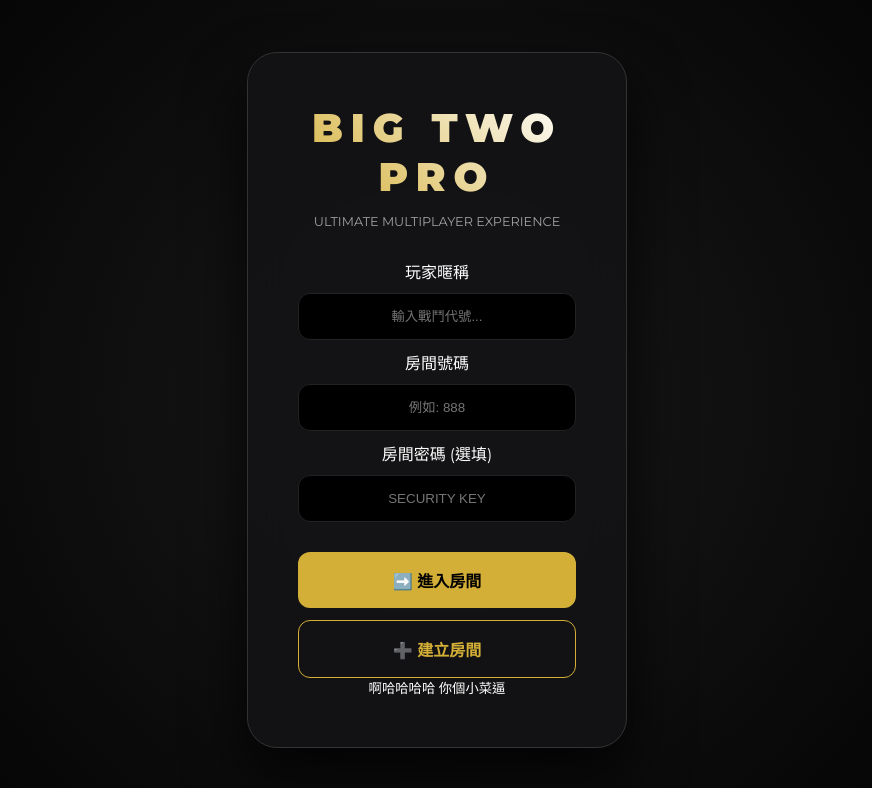
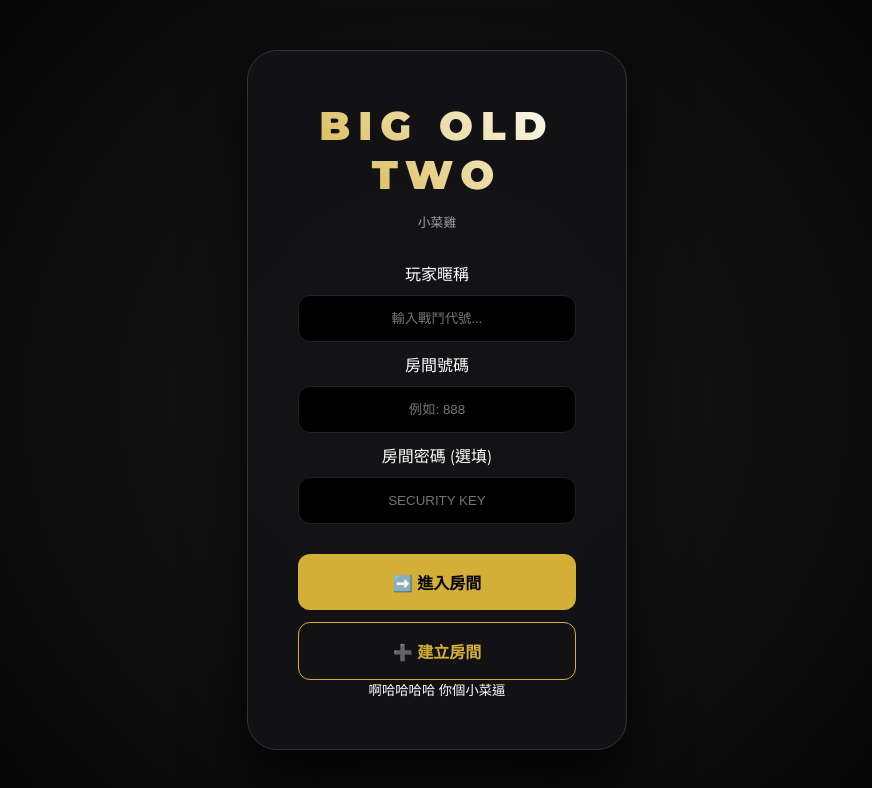
Before and after one commit to zgx0722/big-old-two, a website: page public/index.html in a window 1280 px wide. Shown: the whole page, without its empty margins (203-1075 px from the left). Drawn offline with nearby package versions, Linux system fonts and the light colour scheme; no server answers.

Commit message:
Update index.html

```diff
--- a/public/index.html
+++ b/public/index.html
@@ -33,8 +33,8 @@
     <div id="lobby" class="lobby-screen">
         <div class="lobby-box">
             <header class="title-area">
-                <h1>BIG TWO <span>PRO</span></h1>
-                <p>ULTIMATE MULTIPLAYER EXPERIENCE</p>
+                <h1>BIG OLD TWO</h1>
+                <p>小菜雞</p>
             </header>
 
             <div class="input-container">
```
